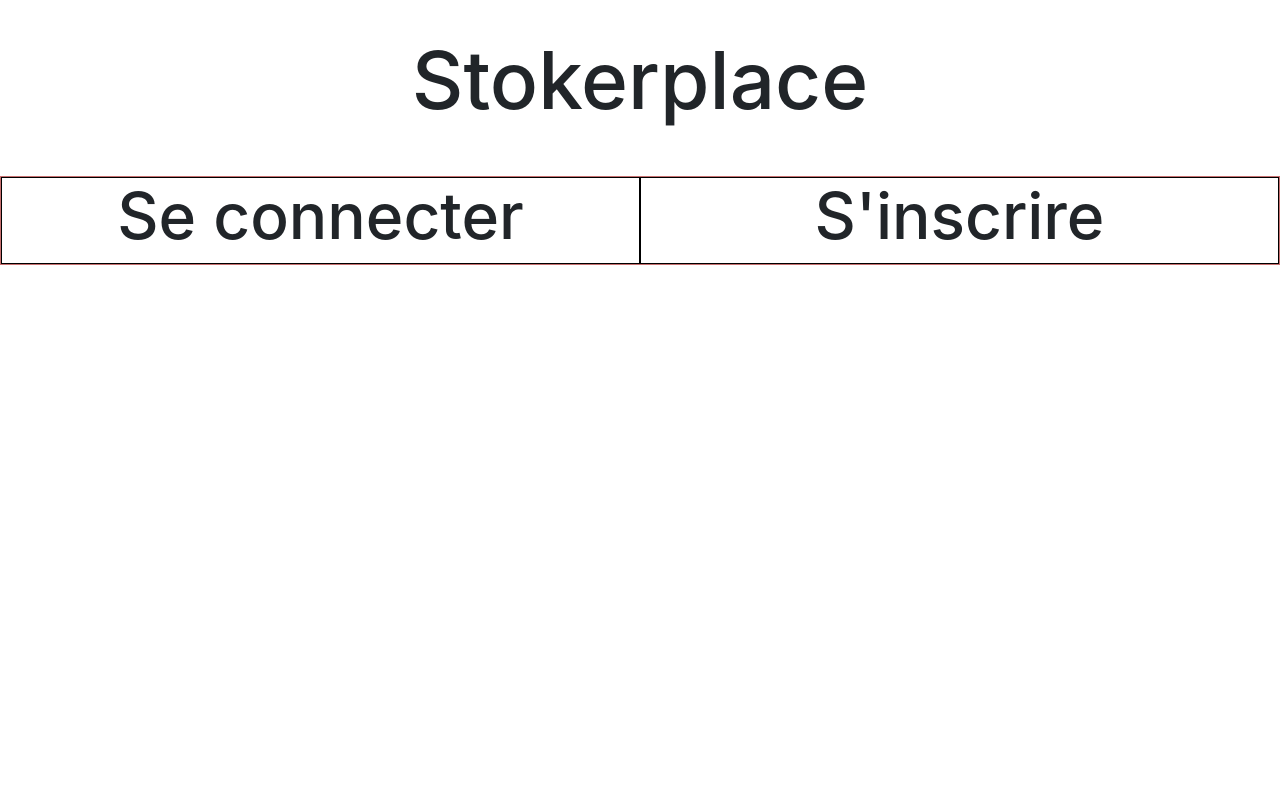
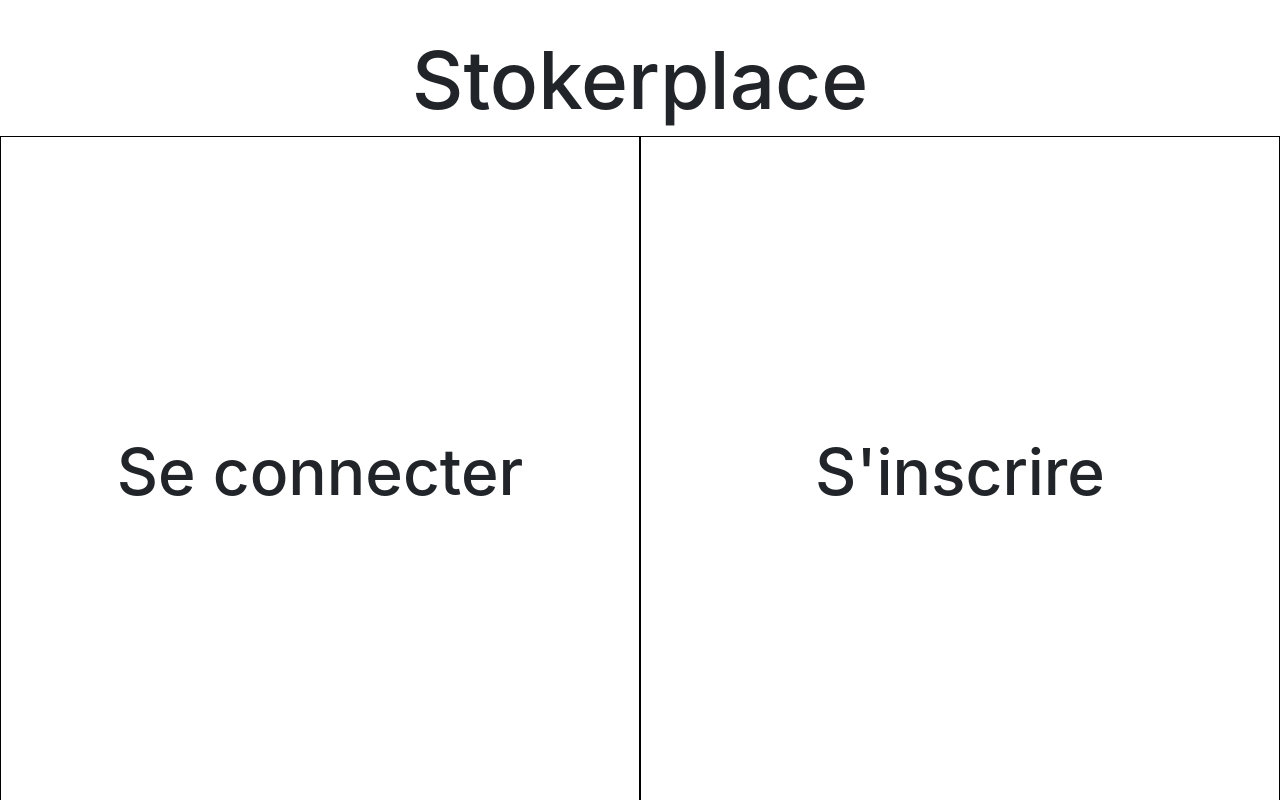
Before and after one commit to Tomrooman/Stockerplace, a React app in the folder client/: page / in a window 1280 px wide. Built offline with nearby package versions, Linux system fonts and the light colour scheme.

Commit message:
align connexion inscription div full height

```diff
--- a/client/src/components/app/app.css
+++ b/client/src/components/app/app.css
@@ -9,16 +9,20 @@
 }
 
 .no-auth-choice-div {
-    margin-top : 3rem;
+    position : fixed;
     text-align: center;
-    border:  1px solid rgb(199, 111, 111);
     height : 100%;
+    width: 100%;
 }
 
 .no-auth-choice {
     border : 1px solid black;
-    text-align: center;
     width : 50%;
+    height : 100%;
+    display : flex;
+    justify-content: center;
+    align-items: center;
+    padding-bottom : 15vh;
 }
 
 .no-auth-choice h3 {
--- a/client/src/components/app/index.js
+++ b/client/src/components/app/index.js
@@ -87,10 +87,10 @@ class App extends Component {
               <h1> Stokerplace </h1>
             </div>
             <div className="row no-auth-choice-div">
-              <div onClick={this.connect_modal} className="no-auth-choice">
+              <div onClick={this.connect_modal} className="no-auth-choice connexion">
                 <h3>Se connecter</h3>
               </div>
-              <div onClick={this.subscribe_modal} className="no-auth-choice">
+              <div onClick={this.subscribe_modal} className="no-auth-choice inscription">
                 <h3>S'inscrire</h3>
               </div>
             </div>
```
